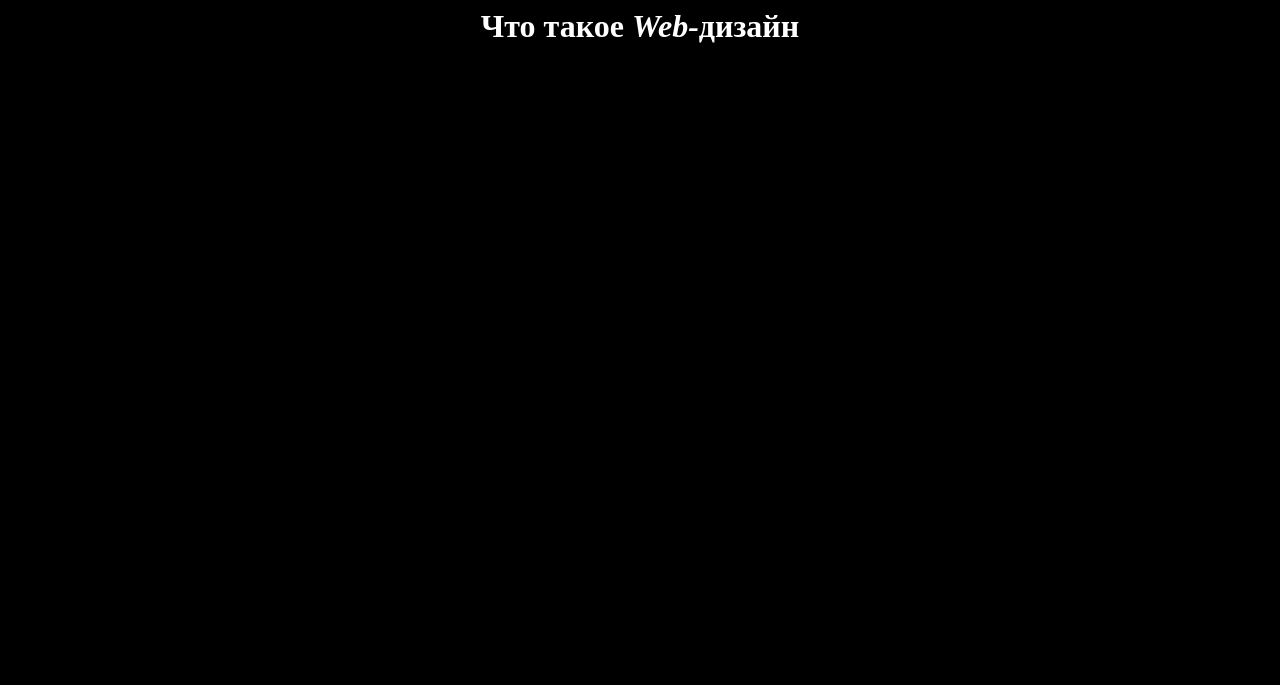
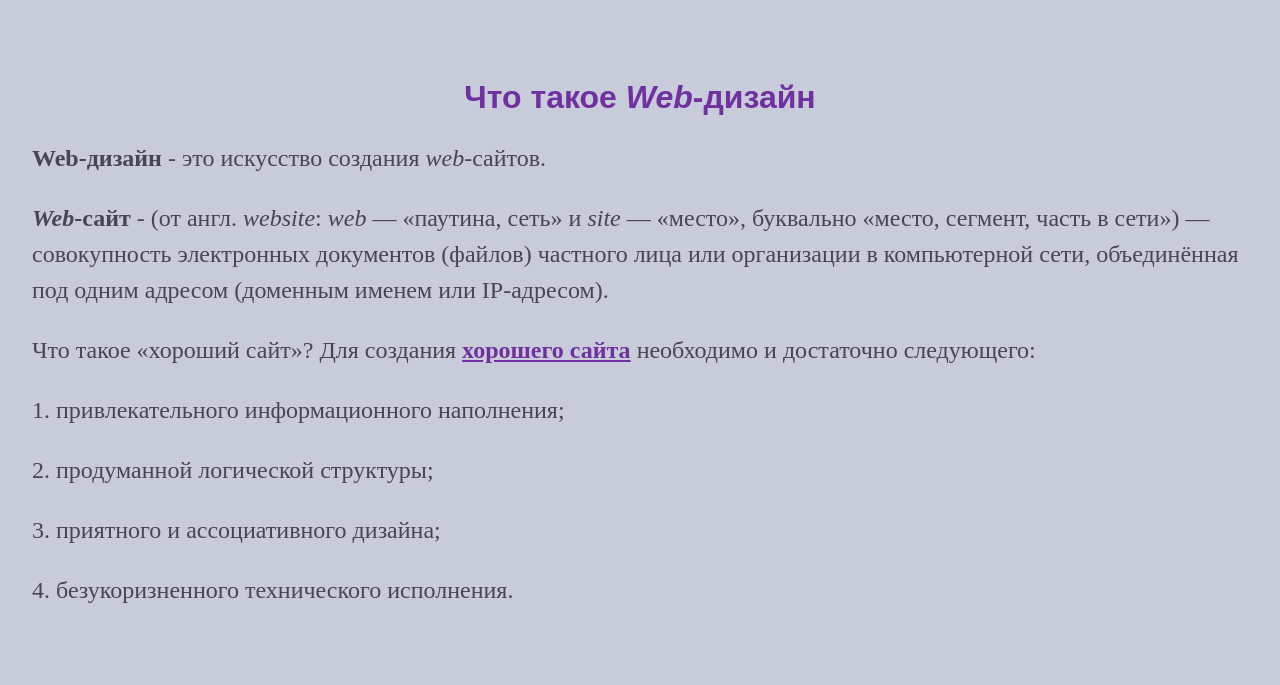
Before and after one commit to empt1nesss/learn-html, a plain HTML site: page pe1/1.html in a window 1280 px wide. Drawn offline with Linux system fonts and the light colour scheme; files whose address does not match are found by name.

Commit message:
added pe1

```diff
--- a/pe1/1.html
+++ b/pe1/1.html
@@ -5,19 +5,25 @@
     <link rel="stylesheet" href="style.css">
   </head>
   <body>
-    <h1 align="middle">Что такое <i>Web-</i>дизайн</h1>
+    <div>
+      <h1 align="middle">Что такое <i>Web</i>-дизайн</h1>
+      <p><b>Web-дизайн</b> - это искусство создания <i>web</i>-сайтов.</p>
       <p>
-    Web-дизайн - это искусство создания web-сайтов.
-    Web-сайт - (от англ. website: web — «паутина, сеть» и site — «место», буквально
+        <b><i>Web</i>-сайт</b> - (от англ. <i>website</i>: <i>web</i> — «паутина, сеть»
+        и <i>site</i> — «место», буквально
         «место, сегмент, часть в сети») — совокупность электронных документов (файлов)
         частного лица или организации в компьютерной сети, объединённая под одним
         адресом (доменным именем или IP-адресом).
+      </p>
+      <p>
         Что такое «хороший сайт»?
-    Для создания хорошего сайта необходимо и достаточно следующего:
-    1. привлекательного информационного наполнения;
-    2. продуманной логической структуры;
-    3. приятного и ассоциативного дизайна;
-    4. безукоризненного технического исполнения.
+        Для создания <a href="./2.html"><b>хорошего сайта</b></a> необходимо и достаточно следующего:
       </p>
+
+      <p>1. привлекательного информационного наполнения;</p>
+      <p>2. продуманной логической структуры;</p>
+      <p>3. приятного и ассоциативного дизайна;</p>
+      <p>4. безукоризненного технического исполнения.</p>
+    </div>
   </body>
 </html>
--- /dev/null
+++ b/pe1/style.css
@@ -0,0 +1,32 @@
+body {
+  background-color: #C7CBDA;
+}
+
+h1 {
+  font-family: "Arial";
+}
+
+h1, a, hr {
+  color: #7030A0;
+}
+
+hr {
+  width: 80%;
+}
+
+p, li {
+  color: #464653;
+}
+
+p, a, li {
+  font-family: "Times New Roman";
+  font-size: 24px;
+  line-height: 1.5;
+}
+
+div {
+  padding-top: 50px;
+  padding-right: 24px;
+  padding-bottom: 50px;
+  padding-left: 24px;
+}
```
Also changed, not shown: pe1/2.html (added, +25 -0 lines), test/style.css (+1 -1 lines). Lines whose indentation alone changed are shown as unchanged.
